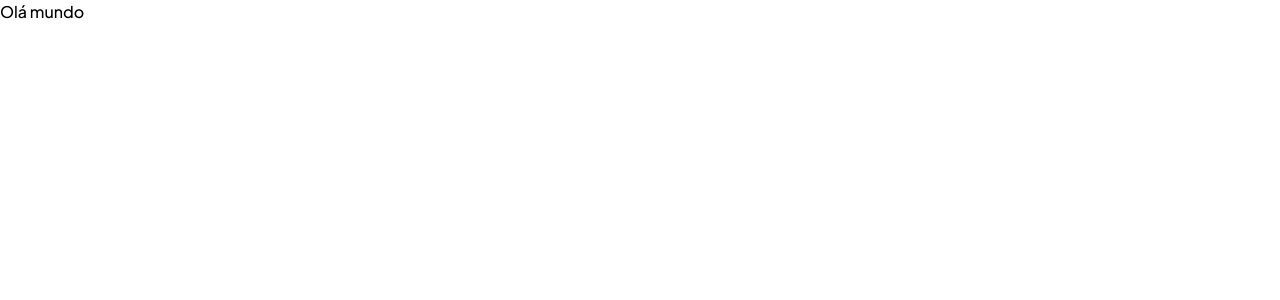
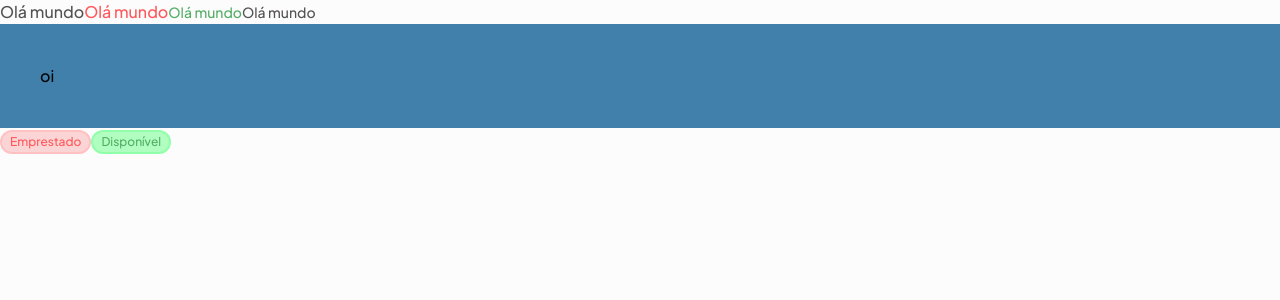
Before and after one commit to MayconSantos04/Front-End-Biblioteca, a React (Vite) app: page / in a window 1280 px wide. Shown: the top 300 px of the page. Built offline with nearby package versions, Linux system fonts and the light colour scheme.

Commit message:
feat: created first components.

```diff
--- a/index.html
+++ b/index.html
@@ -12,7 +12,7 @@
     />
     <title>Front-End Biblioteca</title>
   </head>
-  <body>
+  <body class="bg-base-primary">
     <div id="root"></div>
     <script type="module" src="/src/main.tsx"></script>
   </body>
--- a/package.json
+++ b/package.json
@@ -11,6 +11,7 @@
   },
   "dependencies": {
     "@tailwindcss/vite": "^4.3.1",
+    "class-variance-authority": "^0.7.1",
     "react": "^19.2.6",
     "react-dom": "^19.2.6",
     "tailwindcss": "^4.3.1"
--- a/src/App.tsx
+++ b/src/App.tsx
@@ -1,3 +1,23 @@
+import Text from "./components/Text";
+import Badge from "./components/Badge";
+
 export default function App() {
-  return <div className="text-red-5">Olá mundo</div>;
+  return (
+    <div>
+      <Text variant="body-text-base" className="text-blue">
+        Olá mundo
+      </Text>
+      <Text variant="body-text-base" className="text-red-secondary">
+        Olá mundo
+      </Text>
+      <Text className="text-green-secondary">Olá mundo</Text>
+      <Text>Olá mundo</Text>
+      <div className="bg-blue p-10">oi</div>
+
+      <div>
+        <Badge variant="secondary" className="border-2 border-red-border">Emprestado</Badge>
+        <Badge variant="primary" className="border-2 border-green-border">Disponível</Badge>
+      </div>
+    </div>
+  );
 }
--- /dev/null
+++ b/src/components/Badge.tsx
@@ -0,0 +1,57 @@
+import type React from "react";
+import Text from "./Text";
+import { cva, type VariantProps } from "class-variance-authority";
+
+export const badgeVariants = cva(
+  "inline-flex items-center justify-center rounded-full",
+  {
+    variants: {
+      variant: {
+        primary: "bg-green-base",
+        secondary: "bg-red-base",
+        border_green: "bg-green-border",
+        border_red: "bg-red-border",
+      },
+      size: {
+        sm: "py-0.3 px-2",
+      },
+    },
+    defaultVariants: {
+      variant: "primary",
+      size: "sm",
+    },
+  },
+);
+
+export const badgeTextVariants = cva("", {
+  variants: {
+    variant: {
+      primary: "text-green-secondary",
+      secondary: "text-red-secondary",
+      border_green: "bg-green-border",
+      border_red: "bg-red-border",
+    },
+  },
+  defaultVariants: {
+    variant: "primary",
+  },
+});
+
+interface BadgeProps
+  extends React.ComponentProps<"div">, VariantProps<typeof badgeVariants> {}
+
+export default function Badge({
+  variant,
+  size,
+  className,
+  children,
+  ...props
+}: BadgeProps) {
+  return (
+    <div className={badgeVariants({ variant, size, className })} {...props}>
+      <Text variant="body-text-xs" className={badgeTextVariants({ variant })}>
+        {children}
+      </Text>
+    </div>
+  );
+}
--- /dev/null
+++ b/src/components/Text.tsx
@@ -0,0 +1,41 @@
+import React from "react";
+import { cva, type VariantProps } from "class-variance-authority";
+
+export const textVariants = cva("font-sans text-gray-100", {
+  variants: {
+    variant: {
+      "body-text-sm": "text-sm leading-5 font-medium",
+      "body-text-xs": "text-xs leading-5 font-medium",
+      "body-text-base": "text-base leading-5 font-medium",
+      "body-text-name": "text-xl leading-5 font-medium",
+      "body-md-base": "text-2xl leading-5 font-medium",
+      "body-md-text": "text-3xl leading-5 font-medium",
+    },
+  },
+  defaultVariants: {
+    variant: "body-text-sm",
+  },
+});
+
+interface TextProps extends VariantProps<typeof textVariants> {
+  as?: keyof React.JSX.IntrinsicElements;
+  className?: string;
+  children?: React.ReactNode;
+}
+
+export default function Text({
+  as = "span",
+  variant,
+  className,
+  children,
+  ...props
+}: TextProps) {
+  return React.createElement(
+    as,
+    {
+      className: textVariants({ variant, className }),
+      ...props,
+    },
+    children,
+  );
+}
--- a/src/index.css
+++ b/src/index.css
@@ -3,18 +3,22 @@
 @theme {
   --color-*: initial;
 
+  --color-base-primary: #FCFCFC;
+
+  --color-blue: #4180AB;
+  --color-blue-secondary: #8AB3CF;
+
   --color-white: #ffffff;
   --color-gray-100: #535151;
   --color-gray-300: #939090;
 
-  --color-blue-base: #4180AB;
-  --color-blue-secondary: #8AB3CF;
+  --color-green-base: #B0FFC1;
+  --color-green-secondary: #53AD66;
+  --color-green-border: #91FFA9;
 
-  --color-green-base: #59FF7D;
-  --color-green-secondary: #53AD66;
-
-  --color-red-base: #FF8486;
+  --color-red-base: #FBD5D6;
   --color-red-secondary: #FF575A;
+  --color-red-border: #FFC1C2;
 
   --font-sans: "Plus Jakarta Sans", sans-serif;
 }
```
Also changed, not shown: 1 other file (tests, documents, lock files or other folders).
